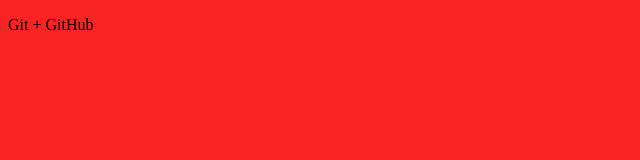
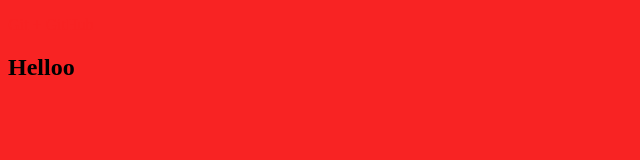
Before and after one commit to Isfendiar/gittest, a plain HTML site: page index.html in a window 1280 px wide. Shown: the whole page, without its empty margins (0-640 px from the left). Drawn offline with Linux system fonts and the light colour scheme.

Commit message:
nasi perviye izmeneniya

```diff
--- a/css/main.css
+++ b/css/main.css
@@ -2,3 +2,8 @@ body
 {
     background-color: rgb(248, 35, 35);
 }
+h5
+{
+    color: yellow;
+}
+p {color:rgb(248, 35, 35);}
--- a/index.html
+++ b/index.html
@@ -9,5 +9,6 @@
 </head>
 <body>
     <p>Git + GitHub</p>
+    <h2>Helloo</h2>
 </body>
 </html>
```
